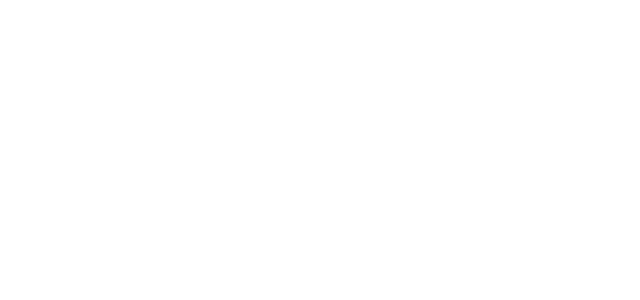
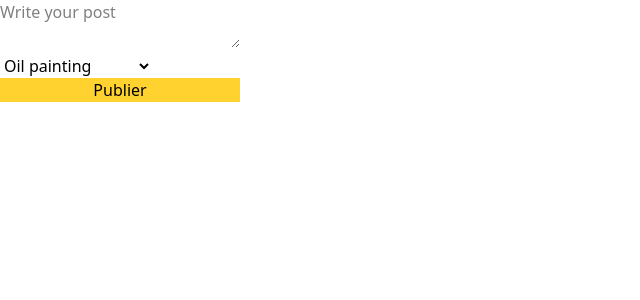
Before and after one commit to Carine09/microblogging_front_2, a Vue app: page /postForm in a window 1280 px wide. Before the commit this address had no page. Shown: the top 300 px of the page, without its empty margins (0-640 px from the left). Built offline with nearby package versions, Linux system fonts and the light colour scheme.

Commit message:
wip: PostForm

```diff
--- /dev/null
+++ b/src/pages/PostForm.vue
@@ -0,0 +1,45 @@
+<template>
+    <div id="app">
+        <form @submit.prevent="submit" class="w-60 place-content-center">
+            <div>
+                <p style="white-space: pre-line;" class="w-60">{{ text }}</p>
+                <textarea placeholder="Write your post" class="w-60"></textarea>
+                <div class="w-60">
+                    <select>
+                        <option value="oil painting">Oil painting</option>
+                        <option value="watercolor">Watercolor</option>
+                        <option value="acrylic painting">Acrylic painting</option>
+                        <option value="gouache">Gouache</option>
+                        <option value="digital art">Digital art</option>
+                        <option value="calligraphy">Calligraphy</option>
+                        <option value="sketching">Sketching</option>
+                        <option value="charcoal drawing">Charcoal drawing</option>
+                        <option value="pastel art">Pastel art</option>
+                        <option value="ballpoint pen">Ballpoint pen</option>
+                        <option value="pencil">Pencil</option>
+                        <option value="mixed media">Mixed media</option>
+                    </select>
+                </div>
+                <button @click="submit" class="w-60 bg-amber-300">Publier</button>
+            </div>
+        </form>
+    </div>
+</template>
+
+
+<script setup>
+import { ref } from 'vue'
+
+// const form = ref({
+//   email: '',
+//   description: '',
+//   city: '',
+//   subscribe: false,
+//   interval: ''
+// })
+// const emit = defineEmits(['submit'])
+
+// const submit = () => {
+//   emit('submit', { ...form.value })
+// }
+</script>
--- a/src/router/index.js
+++ b/src/router/index.js
@@ -5,6 +5,7 @@
 import Home from "../pages/Home.vue";
 import Login from "../pages/Login.vue";
 import NewPost from "../pages/NewPost.vue";
+import PostForm from "../pages/PostForm.vue";
 
 const routes = [
   { path: "/", redirect: "/login" },
@@ -12,6 +13,7 @@
   { path: "/home", component: Home },
   { path: "/newPost", component: NewPost },
   { path: "/profile", component: Profile },
+  { path: "/postForm", component: PostForm },
 ];
 
 const router = createRouter({
```
